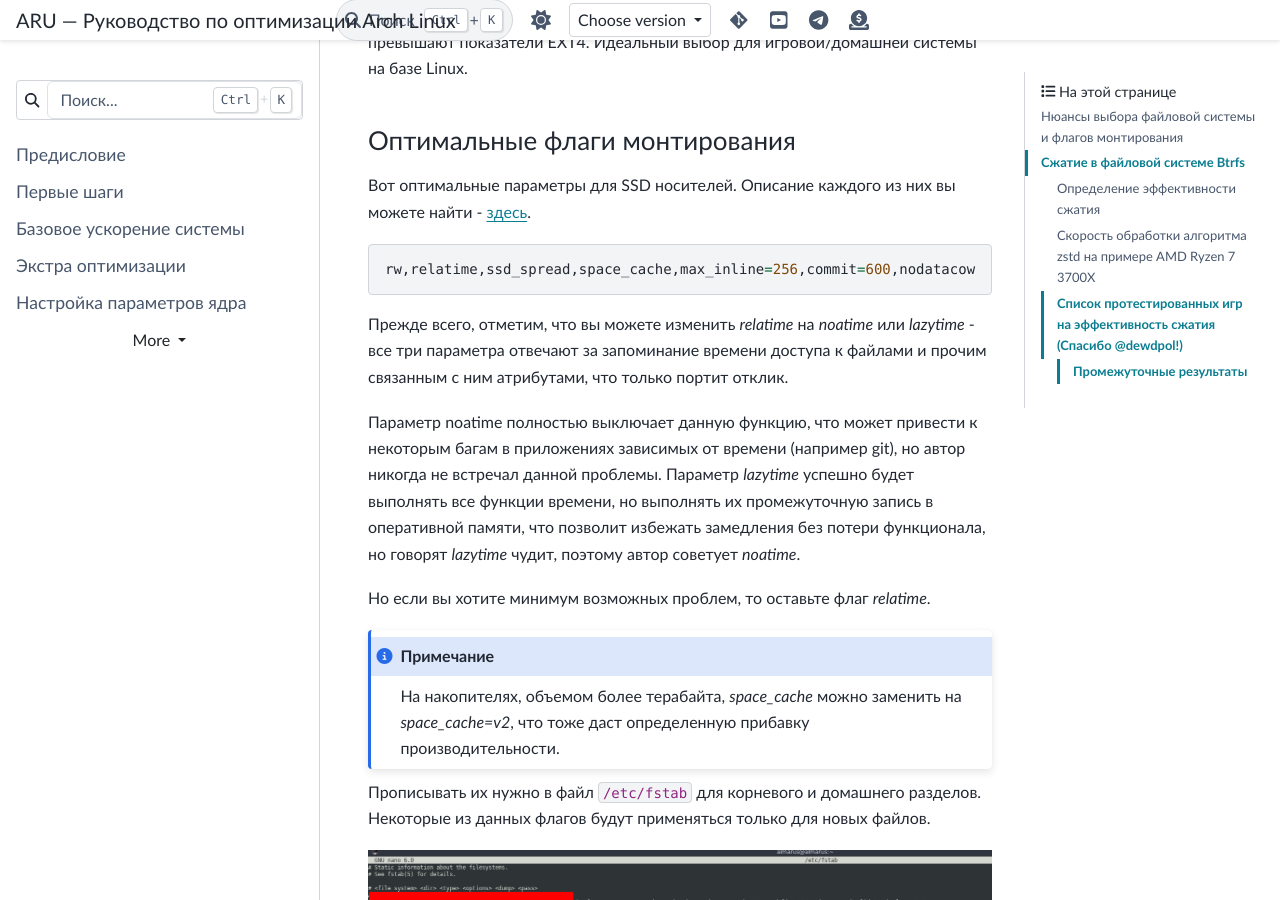
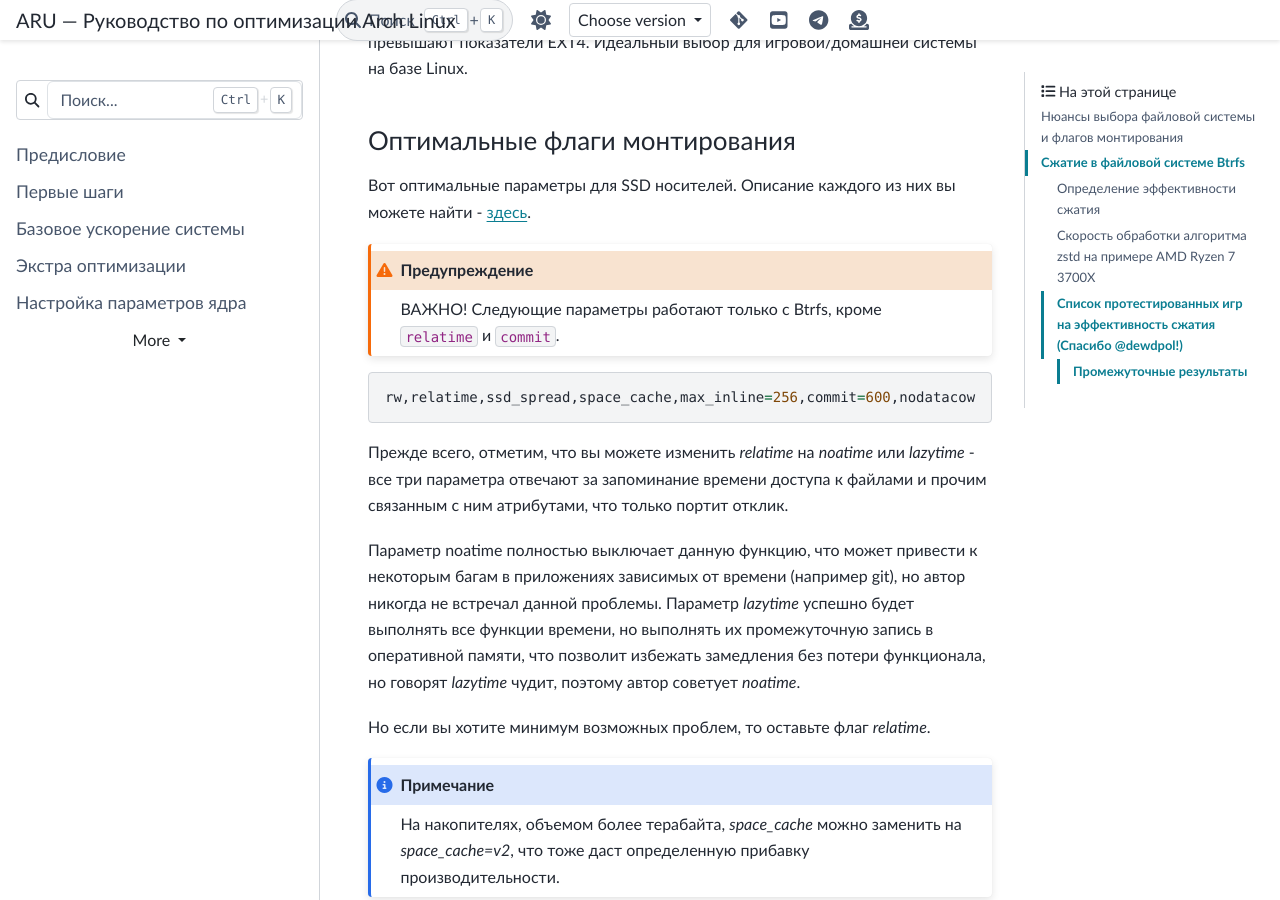
Before and after one commit to ventureoo/ARU, a Sphinx documentation site: the page built from docs/source/file-systems.rst, in a window 1280 px wide and 900 px high, scrolled down 731 px. Built offline with Sphinx 7.4.7 and the PyData theme 0.15.4, drawn with Linux system fonts in a browser that asks for light colours.

Commit message:
file-systems: Clarification about optimal options

```diff
--- a/docs/source/file-systems.rst
+++ b/docs/source/file-systems.rst
@@ -50,6 +50,10 @@ HDD. Имеет самое большое распространение и до
 Вот оптимальные параметры для SSD носителей. Описание каждого из них вы можете
 найти - `здесь
 <https://zen.yandex.ru/media/id/5d8ac4740a451800acb6049f/linux-uskoriaem-sistemu-4-5e91d777378f6957923055b9>`_.
+
+.. warning:: ВАЖНО! Следующие параметры работают только с Btrfs, кроме
+   ``relatime`` и ``commit``.
+
 ::
 
  rw,relatime,ssd_spread,space_cache,max_inline=256,commit=600,nodatacow
```
